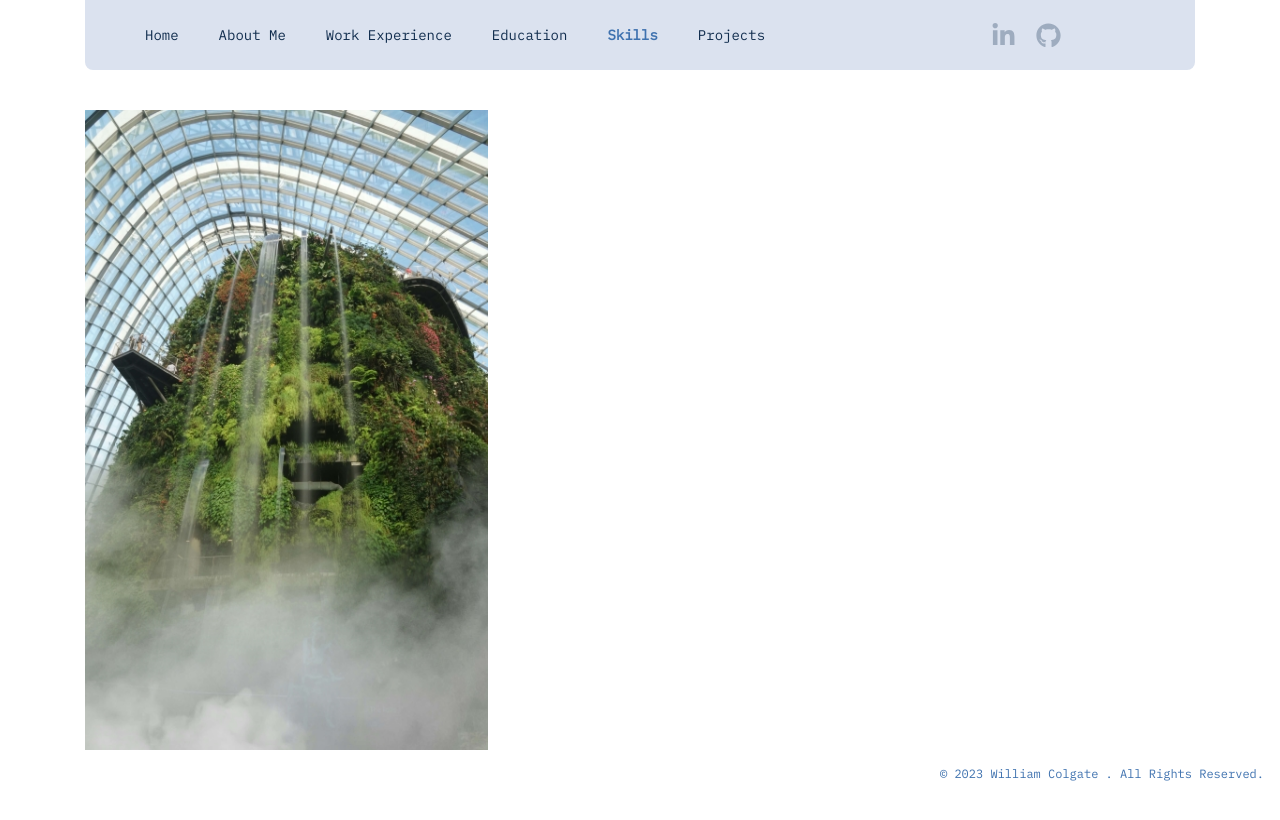
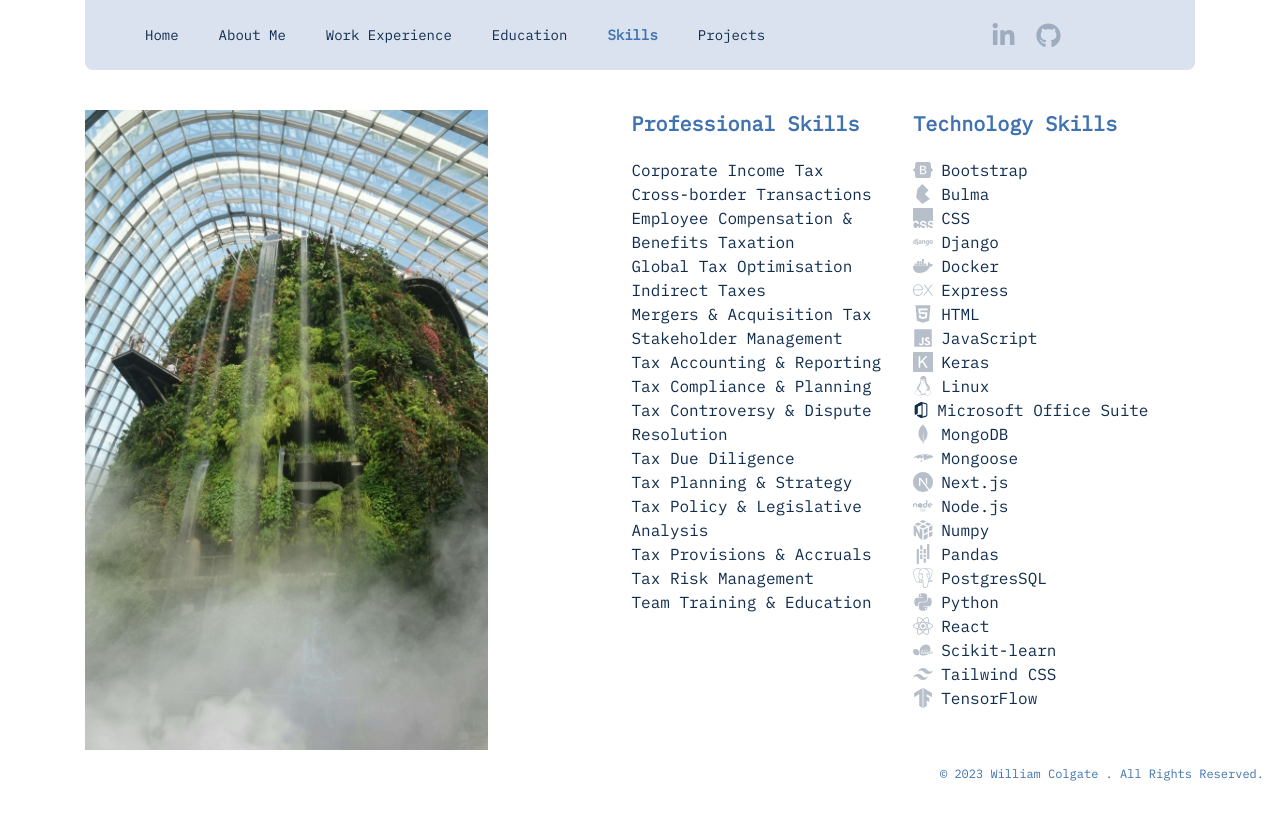
Before and after one commit to will-j-c/resume_website, a Next.js app: page /skills in a window 1280 px wide. Shown: the top 820 px of the page. Built offline with nearby package versions, Linux system fonts and the light colour scheme.

Commit message:
feat: added skills page

```diff
--- a/src/app/layout.jsx
+++ b/src/app/layout.jsx
@@ -16,9 +16,9 @@ export default function RootLayout({ children }) {
       <body className={`${plexMono.className} container mx-auto h-screen`}>
         <Navbar />
         <main className='max-w-[1280px] mt-10 mx-auto h-full'>{children}</main>
-        <footer class='mt-4 flex justify-end absolute bottom-0 right-0'>
-          <div class='p-4'>
-            <span class='text-xs text-lightThemeSecondaryText'>
+        <footer className='mt-4 flex justify-end absolute bottom-0 right-0'>
+          <div className='p-4'>
+            <span className='text-xs text-lightThemeSecondaryText'>
               © 2023 William Colgate . All Rights Reserved.
             </span>
           </div>
--- a/src/app/skills/page.jsx
+++ b/src/app/skills/page.jsx
@@ -1,7 +1,62 @@
+'use client';
+
 import RightCol from '@/app/ui/frames/RightCol';
-import img from 'public/justin-lim-qwAUMCutEMc-unsplash (1).jpg'
+import img from 'public/justin-lim-qwAUMCutEMc-unsplash (1).jpg';
+import { arr } from '@/app/lib/skills';
+import { IconContext } from 'react-icons';
+
+// Define a compare function
+function compareByName(a, b) {
+  return a.name.localeCompare(b.name);
+}
 
 // Skills page
 export default function Page() {
-  return <RightCol props={{ bgImg: img, alt: 'Cloud forests at Gardens by the Bay' }} />;
+  const sorted_arr = arr.sort(compareByName);
+  const techs = sorted_arr.filter((item) => item.type === 'technology');
+  const skills = sorted_arr.filter((item) => item.type === 'tax');
+  return (
+    <RightCol
+      props={{ bgImg: img, alt: 'Cloud forests at Gardens by the Bay' }}
+    >
+      <div className='flex flex-row text-lightThemePrimaryText'>
+        <div className='basis-1/2'>
+          <h1 className='text-lightThemeSecondaryText font-extrabold text-xl mb-5'>
+            Professional Skills
+          </h1>
+          <ul>
+            {skills.map((skill) => {
+              return <li key={skill.uniqueId}>{skill.name}</li>;
+            })}
+          </ul>
+        </div>
+        <div className='basis-1/2'>
+          <h1 className='text-lightThemeSecondaryText font-extrabold text-xl mb-5'>
+            Technology Skills
+          </h1>
+          <ul>
+            {techs.map((tech) => {
+              return (
+                <li
+                  key={tech.uniqueId}
+                  className='flex flex-row gap-2 items-center'
+                >
+                  <IconContext.Provider
+                    value={{
+                      size: '20',
+                      className:
+                        'text-lightThemePrimaryText hover:text-lightThemeSecondaryText text-opacity-30',
+                    }}
+                  >
+                    {tech.icon}
+                  </IconContext.Provider>
+                  <div>{tech.name}</div>
+                </li>
+              );
+            })}
+          </ul>
+        </div>
+      </div>
+    </RightCol>
+  );
 }
```
Also changed, not shown: src/app/lib/cards.js (+20 -2 lines), src/app/lib/skills.js (added).
